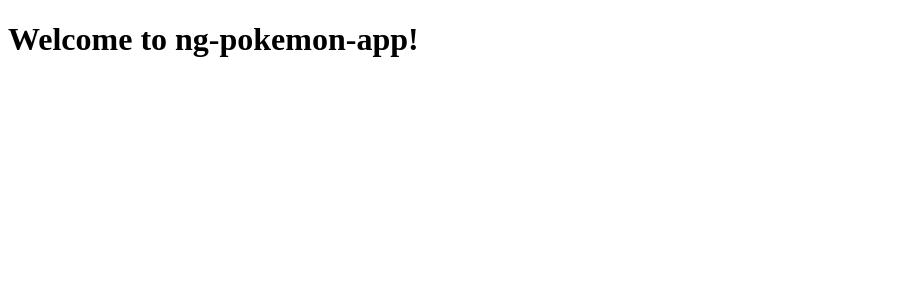
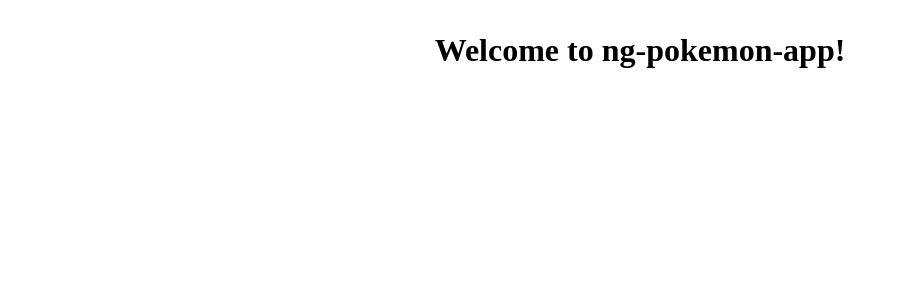
Before and after one commit to DamienCuda/pokemon-app-angular, an Angular app: page / in a window 1280 px wide. Shown: the top 300 px of the page, without its empty margins (0-898 px from the left). Built offline with nearby package versions, Linux system fonts and the light colour scheme.

Commit message:
H1 stiling

```diff
--- a/src/styles.css
+++ b/src/styles.css
@@ -1 +1,5 @@
 /* You can add global styles to this file, and also import other style files */
+h1 {
+    text-align: center;
+    margin-block: 2rem;
+}
```
